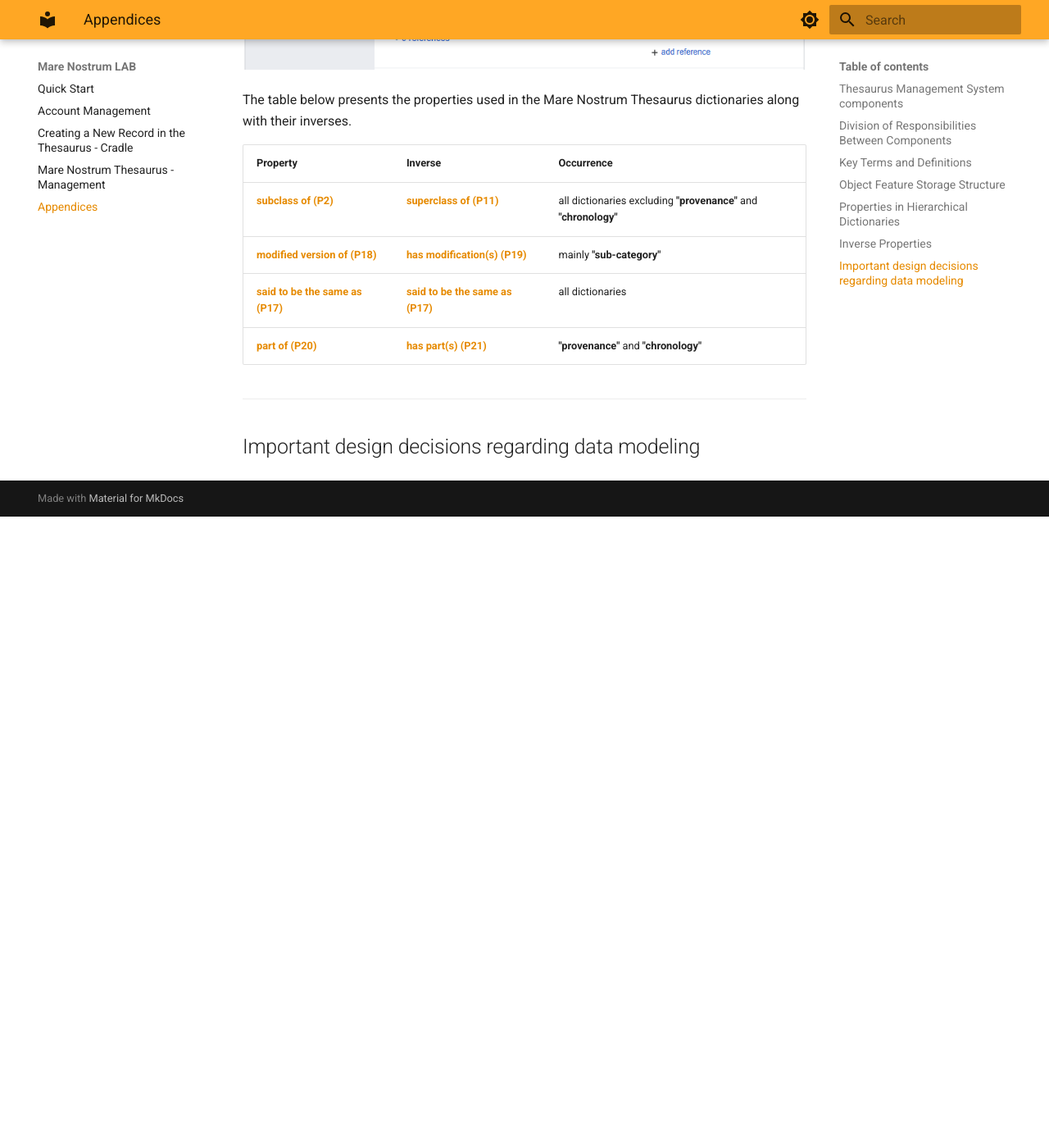
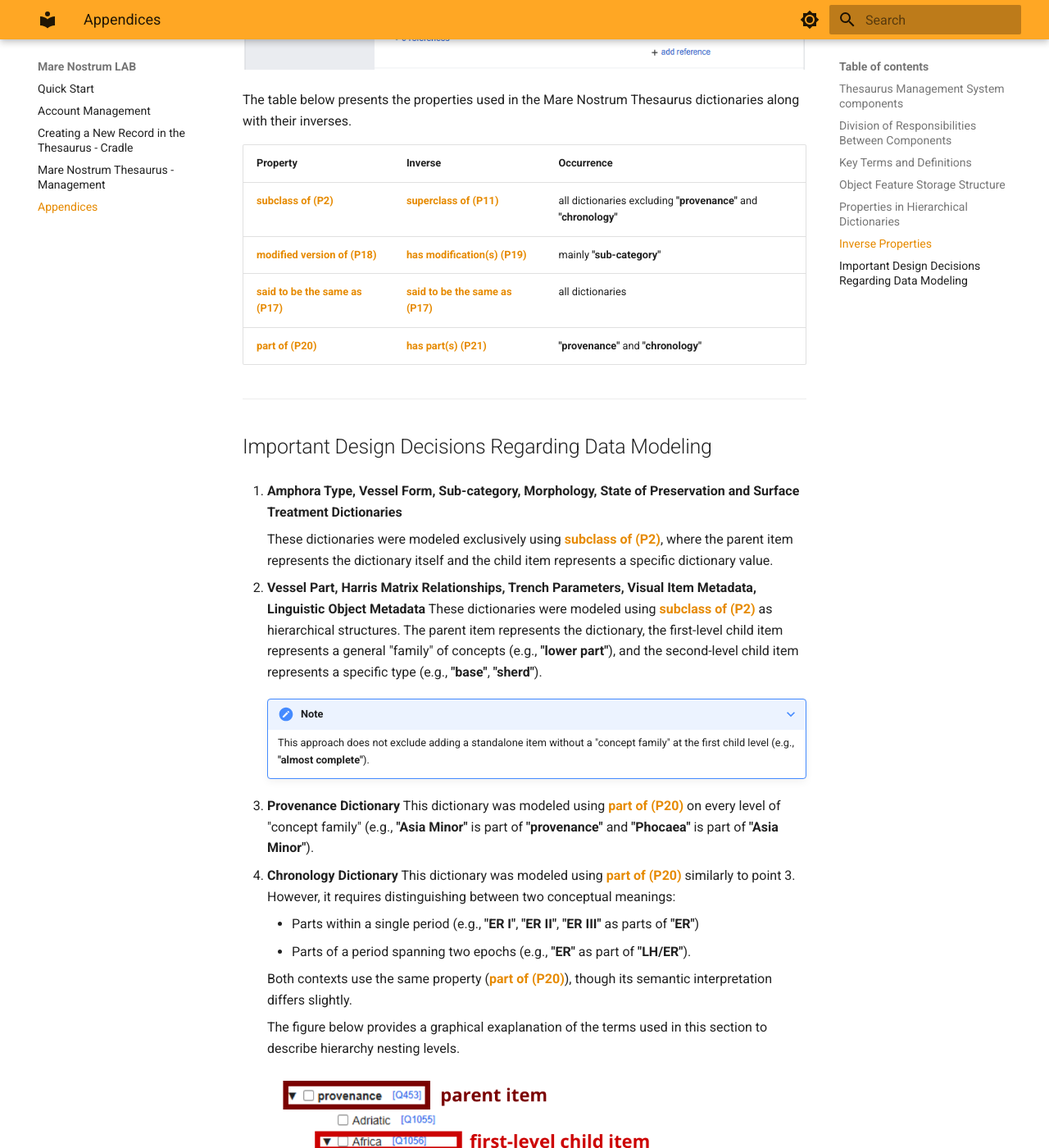
Before and after one commit to Mare-Nostrum-Lab-UJ/Mare-Nostrum-Lab-UJ.github.io, an MkDocs documentation site: the page built from docs/appendices.md, in a window 1280 px wide and 1400 px high, scrolled down 4966 px. Shown: the whole window at 82% size. Built offline with MkDocs 1.6.1 and Material for MkDocs 9.7.7, drawn with Linux system fonts in a browser that asks for light colours; before the commit the page ends 5596 px from its top, so only the background shows below that.

Commit message:
add: Appendices - Important Design Decisions Regarding Data Modeling.

```diff
--- a/docs/appendices.md
+++ b/docs/appendices.md
@@ -125,4 +125,29 @@
 
 ---
 
-## Important design decisions regarding data modeling
+## Important Design Decisions Regarding Data Modeling
+
+1. **Amphora Type, Vessel Form, Sub-category, Morphology, State of Preservation and Surface Treatment Dictionaries**
+
+    These dictionaries were modeled exclusively using **[subclass of (P2)](https://pac.cenagis.edu.pl/wiki/Property:P2)**, where the parent item represents the dictionary itself and the child item represents a specific dictionary value.
+
+1. **Vessel Part, Harris Matrix Relationships, Trench Parameters, Visual Item Metadata, Linguistic Object Metadata**
+    These dictionaries were modeled using **[subclass of (P2)](https://pac.cenagis.edu.pl/wiki/Property:P2)** as hierarchical structures. The parent item represents the dictionary, the first-level child item represents a general "family" of concepts (e.g., **"lower part"**), and the second-level child item represents a specific type (e.g., **"base"**, **"sherd"**).
+
+    ???+ note
+        This approach does not exclude adding a standalone item without a "concept family" at the first child level (e.g., **"almost complete"**).
+
+1. **Provenance Dictionary**
+    This dictionary was modeled using **[part of (P20)](https://pac.cenagis.edu.pl/wiki/Property:P20)** on every level of "concept family" (e.g., **"Asia Minor"** is part of **"provenance"** and **"Phocaea"** is part of **"Asia Minor"**).
+
+1. **Chronology Dictionary**
+    This dictionary was modeled using **[part of (P20)](https://pac.cenagis.edu.pl/wiki/Property:P20)** similarly to point 3. However, it requires distinguishing between two conceptual meanings:
+
+    - Parts within a single period (e.g., **"ER I"**, **"ER II"**, **"ER III"** as parts of **"ER"**)
+    - Parts of a period spanning two epochs (e.g., **"ER"** as part of **"LH/ER"**).
+
+    Both contexts use the same property (**[part of (P20)](https://pac.cenagis.edu.pl/wiki/Property:P20)**), though its semantic interpretation differs slightly.
+
+    The figure below provides a graphical exaplanation of the terms used in this section to describe hierarchy nesting levels.
+
+    ![Hierarchy Nesting Levels](appendices/hierarchy-nesting-levels.png)
```
Also changed, not shown: docs/appendices/hierarchy-nesting-levels.png (added).
